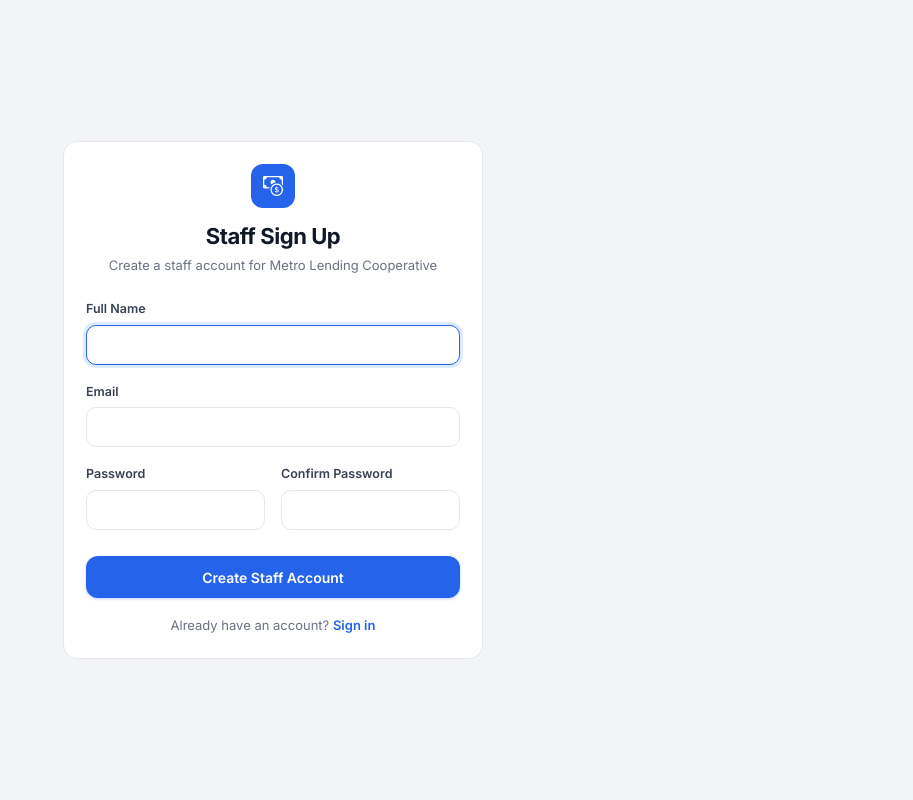
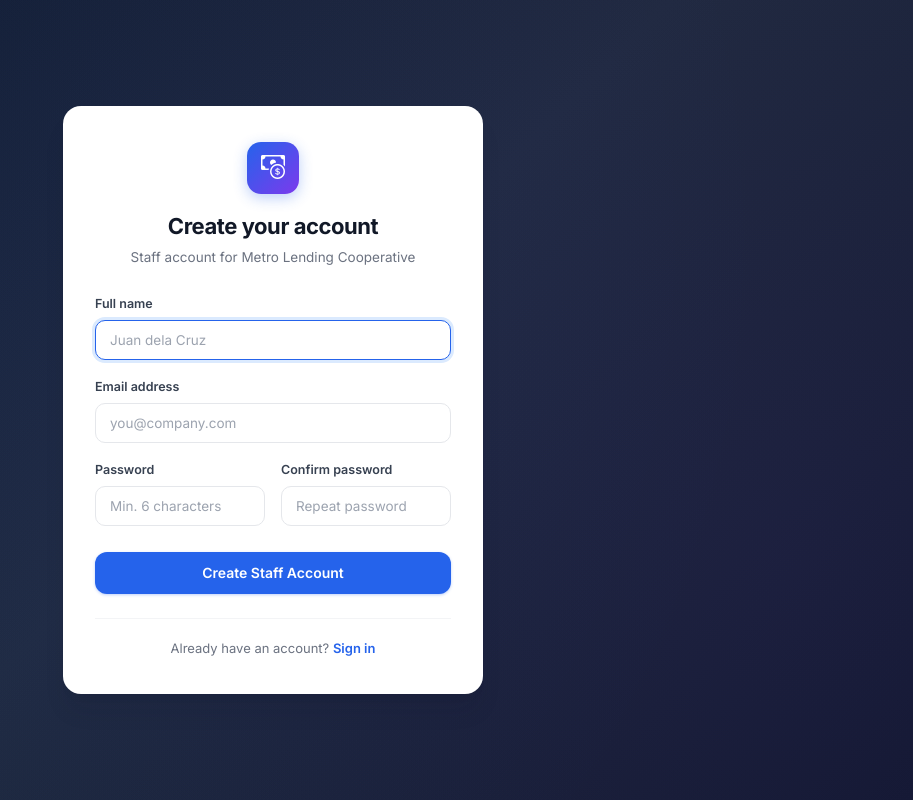
Before and after one commit to tamayaogerald15/loan-management-system-, a Next.js app: page /signup in a window 1280 px wide. Shown: the whole page, without its empty margins (367-1280 px from the left). Built offline with nearby package versions, Linux system fonts and the light colour scheme.

Commit message:
UI improvements: src/app/signup/page.tsx

```diff
--- a/src/app/signup/page.tsx
+++ b/src/app/signup/page.tsx
@@ -38,7 +38,7 @@ export default function SignupPage() {
           full_name: form.full_name,
           email: form.email,
           password: form.password,
-          role: 'staff', // Staff lang ang pwedeng mag-sign up dito. Ang Admin ay iisa at fixed na account.
+          role: 'staff',
         }),
       })
       const data = await res.json()
@@ -58,39 +58,38 @@ export default function SignupPage() {
   }
 
   return (
-    <div style={{ minHeight: '100vh', display: 'flex', alignItems: 'center', justifyContent: 'center', background: 'var(--gray-100)', padding: '20px 0' }}>
-      <div className="panel" style={{ width: 420, maxWidth: '92vw' }}>
-        <div style={{ textAlign: 'center', marginBottom: 24 }}>
-          <div style={{ width: 44, height: 44, borderRadius: 12, background: 'var(--blue-600)', display: 'flex', alignItems: 'center', justifyContent: 'center', margin: '0 auto 12px auto' }}>
-            <i className="bi bi-cash-coin" style={{ color: '#fff', fontSize: 20 }}></i>
-          </div>
-          <div className="page-title" style={{ justifyContent: 'center' }}>Staff Sign Up</div>
-          <div className="page-subtitle">Create a staff account for Metro Lending Cooperative</div>
+    <div className="auth-page">
+      <div className="auth-card">
+        <div className="auth-logo">
+          <i className="bi bi-cash-coin" style={{ color: '#fff', fontSize: 24 }}></i>
         </div>
+        <div className="auth-title">Create your account</div>
+        <div className="auth-subtitle">Staff account for Metro Lending Cooperative</div>
 
         {errorMsg && (
-          <p style={{ color: 'var(--rose-600)', background: 'var(--rose-50)', padding: '10px 14px', borderRadius: 8, marginBottom: 16, fontSize: 13.5 }}>
+          <div style={{ color: 'var(--rose-700)', background: 'var(--rose-50)', border: '1px solid var(--rose-200)', padding: '10px 14px', borderRadius: 'var(--radius)', marginBottom: 20, fontSize: 13.5, display: 'flex', alignItems: 'center', gap: 8 }}>
+            <i className="bi bi-exclamation-circle" style={{ fontSize: 15 }}></i>
             {errorMsg}
-          </p>
+          </div>
         )}
 
         <form onSubmit={handleSubmit}>
           <div className="form-group">
-            <label className="form-label">Full Name</label>
-            <input className="form-input" name="full_name" value={form.full_name} onChange={handleChange} required autoFocus />
+            <label className="form-label">Full name</label>
+            <input className="form-input" name="full_name" value={form.full_name} onChange={handleChange} required autoFocus placeholder="Juan dela Cruz" />
           </div>
           <div className="form-group">
-            <label className="form-label">Email</label>
-            <input className="form-input" type="email" name="email" value={form.email} onChange={handleChange} required />
+            <label className="form-label">Email address</label>
+            <input className="form-input" type="email" name="email" value={form.email} onChange={handleChange} required placeholder="you@company.com" />
           </div>
           <div className="form-row">
             <div className="form-group">
               <label className="form-label">Password</label>
-              <input className="form-input" type="password" name="password" value={form.password} onChange={handleChange} required minLength={6} />
+              <input className="form-input" type="password" name="password" value={form.password} onChange={handleChange} required minLength={6} placeholder="Min. 6 characters" />
             </div>
             <div className="form-group">
-              <label className="form-label">Confirm Password</label>
-              <input className="form-input" type="password" name="confirm_password" value={form.confirm_password} onChange={handleChange} required minLength={6} />
+              <label className="form-label">Confirm password</label>
+              <input className="form-input" type="password" name="confirm_password" value={form.confirm_password} onChange={handleChange} required minLength={6} placeholder="Repeat password" />
             </div>
           </div>
           <button type="submit" className="btn btn-primary btn-lg" style={{ width: '100%', justifyContent: 'center', marginTop: 8 }} disabled={loading}>
@@ -98,12 +97,14 @@ export default function SignupPage() {
           </button>
         </form>
 
-        <p style={{ textAlign: 'center', fontSize: 13, color: 'var(--gray-500)', marginTop: 18 }}>
-          Already have an account?{' '}
-          <Link href="/login" style={{ color: 'var(--blue-600)', fontWeight: 600 }}>
-            Sign in
-          </Link>
-        </p>
+        <div style={{ textAlign: 'center', marginTop: 24, paddingTop: 20, borderTop: '1px solid var(--gray-100)' }}>
+          <p style={{ fontSize: 13, color: 'var(--gray-500)' }}>
+            Already have an account?{' '}
+            <Link href="/login" style={{ color: 'var(--blue-600)', fontWeight: 600 }}>
+              Sign in
+            </Link>
+          </p>
+        </div>
       </div>
     </div>
   )
```
